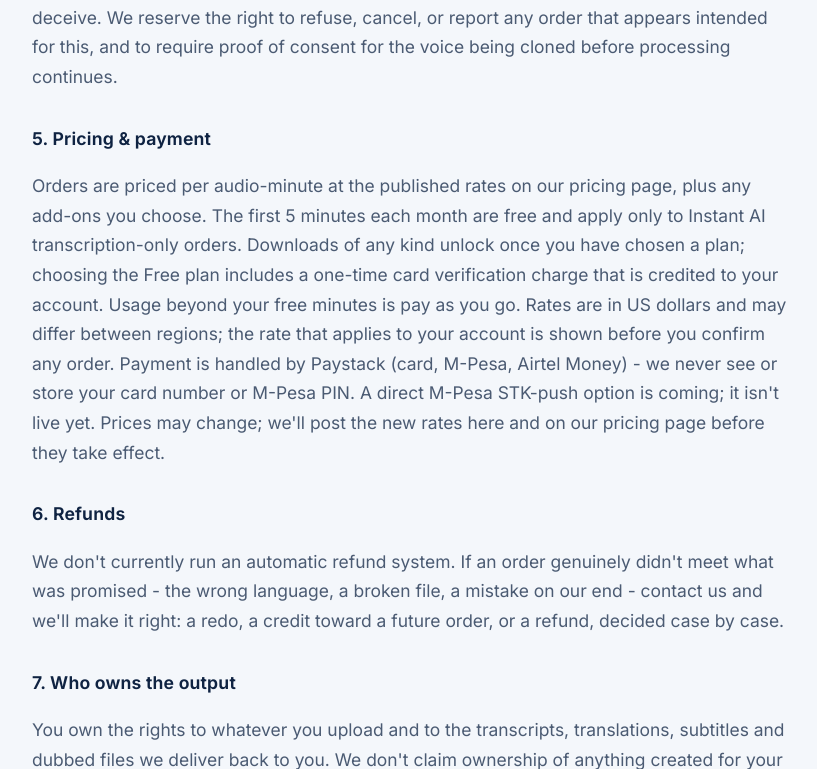
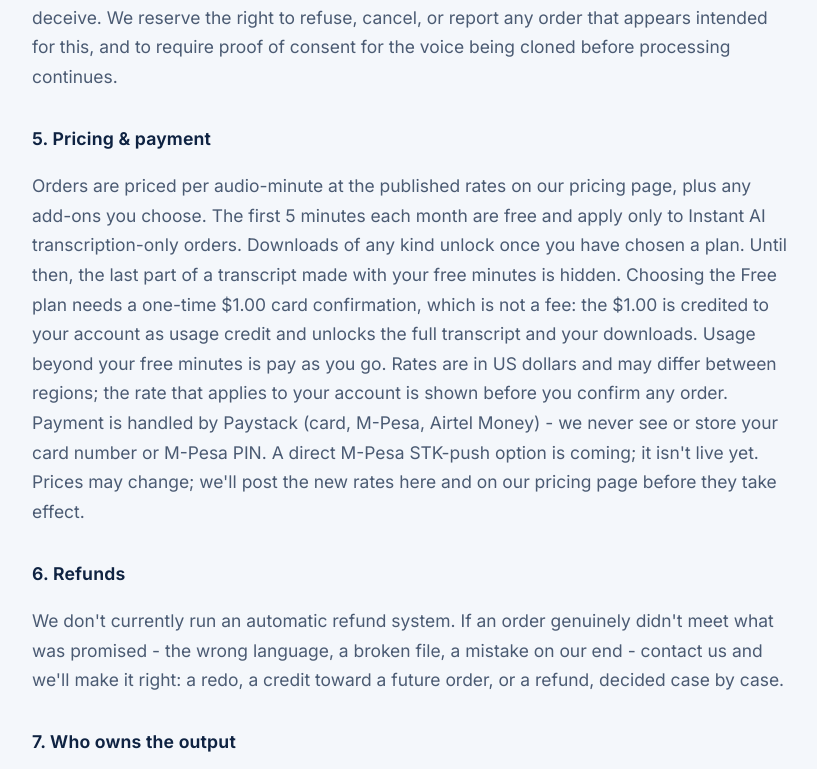
Before and after one commit to GodfreyNjo/Kauli, a FastAPI app: page /terms in a window 1280 px wide. Shown: the part 1306-2075 px from the top of the page, without its empty margins (228-1045 px from the left). Run offline with FastAPI, Linux system fonts and the light colour scheme; some libraries are stand-ins or nearby versions; some web fonts are replaced.

Commit message:
Terms and locked transcript state the $1 card confirmation plainly: the last part of a free transcript is hidden until it is paid, and the $1 is credited back
Co-Authored-By: Claude Sonnet 5.5 <noreply@anthropic.com>

```diff
--- a/webapp/templates/order_detail.html
+++ b/webapp/templates/order_detail.html
@@ -215,7 +215,7 @@
         <div class="teaser-hidden" aria-hidden="true">{% for p in transcript_teaser.hidden %}<p>{{ p }}</p>{% endfor %}</div>
         <div class="teaser-lock">
           <p><strong>The last {{ transcript_teaser.hidden_pct }}% of your transcript is hidden.</strong><br>
-             Choose the Free plan and you can read all of it, free.</p>
+             It unlocks with a one-time $1 card confirmation, which is credited straight back to your account.</p>
           <a class="btn" href="/client/billing?choose_plan=1">Choose the Free plan</a>
         </div>
       </div>
--- a/webapp/templates/terms.html
+++ b/webapp/templates/terms.html
@@ -56,8 +56,9 @@
     <h2>5. Pricing &amp; payment</h2>
     <p>Orders are priced per audio-minute at the published rates on our pricing page, plus any add-ons you
        choose. The first {{ free_minutes|int }} minutes each month are free and apply only to Instant AI
-       transcription-only orders. Downloads of any kind unlock once you have chosen a plan; choosing the Free plan
-       includes a one-time card verification charge that is credited to your account. Usage beyond your free
+       transcription-only orders. Downloads of any kind unlock once you have chosen a plan. Until then, the last part of a transcript made with
+       your free minutes is hidden. Choosing the Free plan needs a one-time $1.00 card confirmation, which is not a
+       fee: the $1.00 is credited to your account as usage credit and unlocks the full transcript and your downloads. Usage beyond your free
        minutes is pay as you go. Rates are in US dollars and may differ between regions; the rate that applies to your
        account is shown before you confirm any order. Payment is handled by Paystack (card, M-Pesa, Airtel Money) - we never see or store your
        card number or M-Pesa PIN. A direct M-Pesa STK-push option is coming; it isn't live yet. Prices may
```
Also changed, not shown: tests/test_plan_gate.py (+1 -0 lines), tests/test_try_demo_and_pricing.py (+6 -0 lines).
